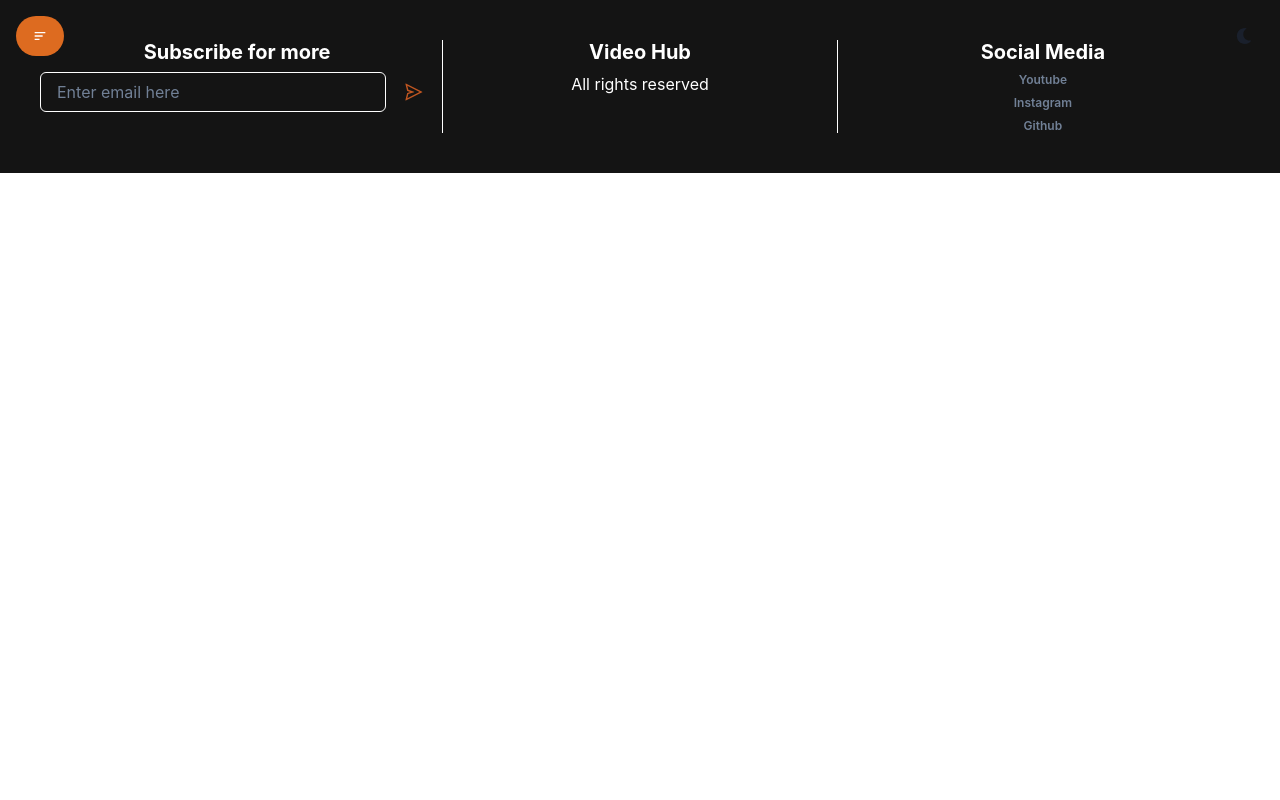
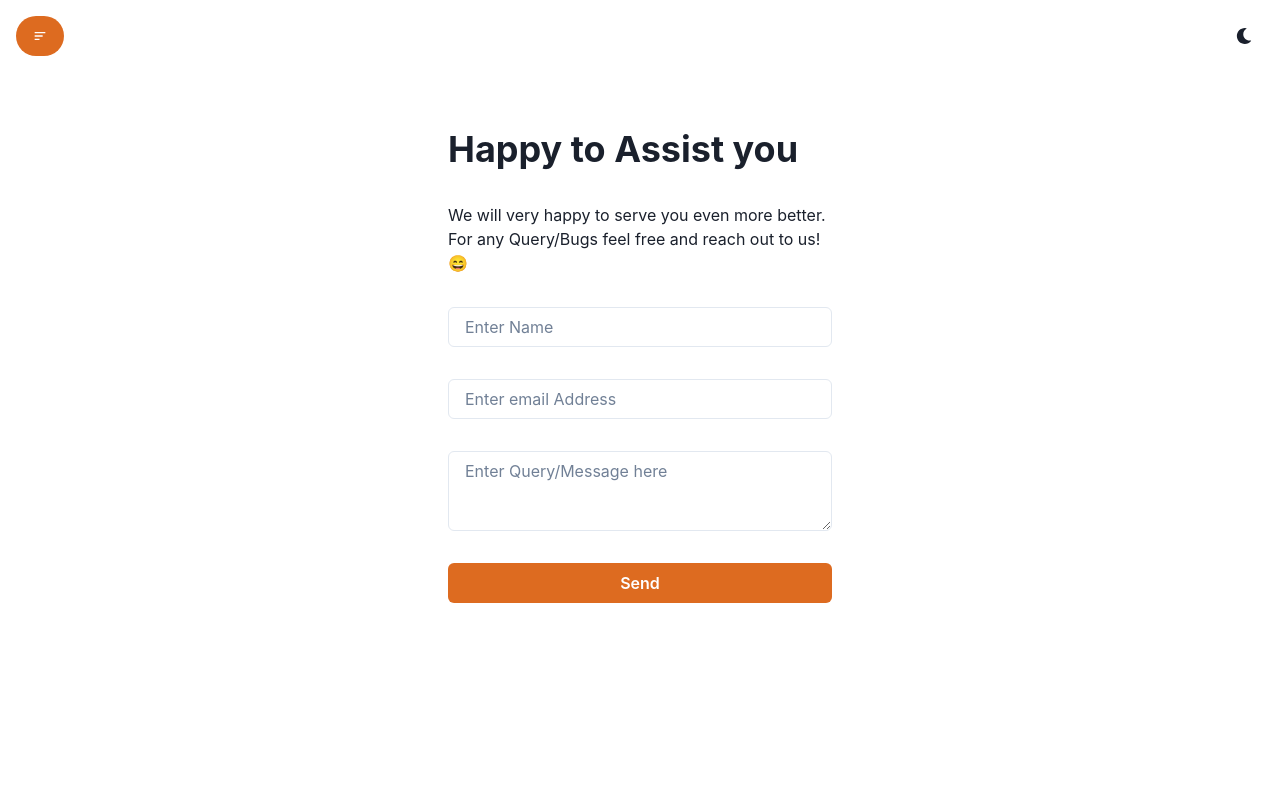
Before and after one commit to Neerajbhatia007/Tellerparty, a React (Create React App) app: page /contact in a window 1280 px wide. Shown: the top 800 px of the page. Built offline with nearby package versions, Linux system fonts and the light colour scheme.

Commit message:
contact page added

```diff
--- a/package.json
+++ b/package.json
@@ -4,6 +4,7 @@
   "private": true,
   "dependencies": {
     "@chakra-ui/react": "^2.4.4",
+    "@emailjs/browser": "^3.10.0",
     "@emotion/react": "^11.10.5",
     "@emotion/styled": "^11.10.5",
     "@testing-library/jest-dom": "^5.16.5",
--- a/src/App.js
+++ b/src/App.js
@@ -7,6 +7,7 @@ import Video from './components/Video';
 import Upload from './components/Upload';
 import Login from './components/Login';
 import Signup from './components/Signup';
+import Contact from './components/Contact';
 
 function App() {
   return (
@@ -17,6 +18,7 @@ function App() {
         <Route path='/' element={<Home />}/>
         <Route path='/upload' element={<Upload />}/>
         <Route path='/videos' element={<Video />}/>
+        <Route path='/contact' element={<Contact />}/>
         <Route path='/login' element={<Login />}/>
         <Route path='/signup' element={<Signup />}/>
       </Routes>
--- /dev/null
+++ b/src/components/Contact.jsx
@@ -0,0 +1,78 @@
+import {
+    Alert,
+  AlertIcon,
+  //   Avatar,
+  Button,
+  Container,
+  Heading,
+  Input,
+  Text,
+  Textarea,
+  VStack,
+} from '@chakra-ui/react';
+import React, { useRef } from 'react';
+import emailjs from '@emailjs/browser';
+
+
+const Contact = () => {
+
+    const form = useRef();
+
+    const sendEmail = (e) => {
+      e.preventDefault();
+      emailjs.sendForm('service_0kgtbmg', 'template_t1iz5vm', form.current, 'uODsXrl4w97diT8Bd')
+      .then((result) => {
+          console.log(result.text);
+        }, (error) => {
+            console.log(error.text);
+        });
+
+
+        e.target.reset();
+    };
+
+
+  return (
+    <Container maxW={'container.xl'} h={'120vh'} p={'16'}>
+      <form ref={form} onSubmit={sendEmail}>
+        <VStack
+          alignItems={'stretch'}
+          spacing={'8'}
+          w={['full', '96']}
+          m={'auto'}
+          my={'16'}
+        >
+          <Heading>Happy to Assist you</Heading>
+          {/* <Avatar alignSelf={'center'} boxSize={'32'} /> */}
+          <Text>We will very happy to serve you even more better. For any Query/Bugs feel free and reach out to us! 😄</Text>
+          <Input
+            placeholder="Enter Name"
+            type={'Text'}
+            name={'user_name'}
+            focusBorderColor={'orange.400'}
+            required
+          />
+          <Input
+            placeholder="Enter email Address"
+            type={'email'}
+            name={'user_email'}
+            focusBorderColor={'orange.400'}
+            required
+          />
+          <Textarea
+            placeholder="Enter Query/Message here"
+            type={'text'}
+            name={'message'}
+            focusBorderColor={'orange.400'}
+            required
+          />
+          <Button colorScheme={'orange'} type={'submit'} value={'Send'}>
+            Send
+          </Button>
+        </VStack>
+      </form>
+    </Container>
+  );
+};
+
+export default Contact;
--- a/src/components/Header.jsx
+++ b/src/components/Header.jsx
@@ -53,6 +53,9 @@ const Header = () => {
                         <Button onClick={onClose} variant={'ghost'} colorScheme={'orange'}>
                             <Link to={'/upload'}>Upload</Link>
                         </Button>
+                        <Button onClick={onClose} variant={'ghost'} colorScheme={'orange'}>
+                            <Link to={'/contact'}>Contact</Link>
+                        </Button>
                     </VStack>
                 <HStack pos={'absolute'} bottom={'10'} left={'0'} w={'full'} justifyContent={'space-evenly'}>
                         <Button onClick={onClose} colorScheme={'orange'}>
```
Also changed, not shown: 1 other file (tests, documents, lock files or other folders).
